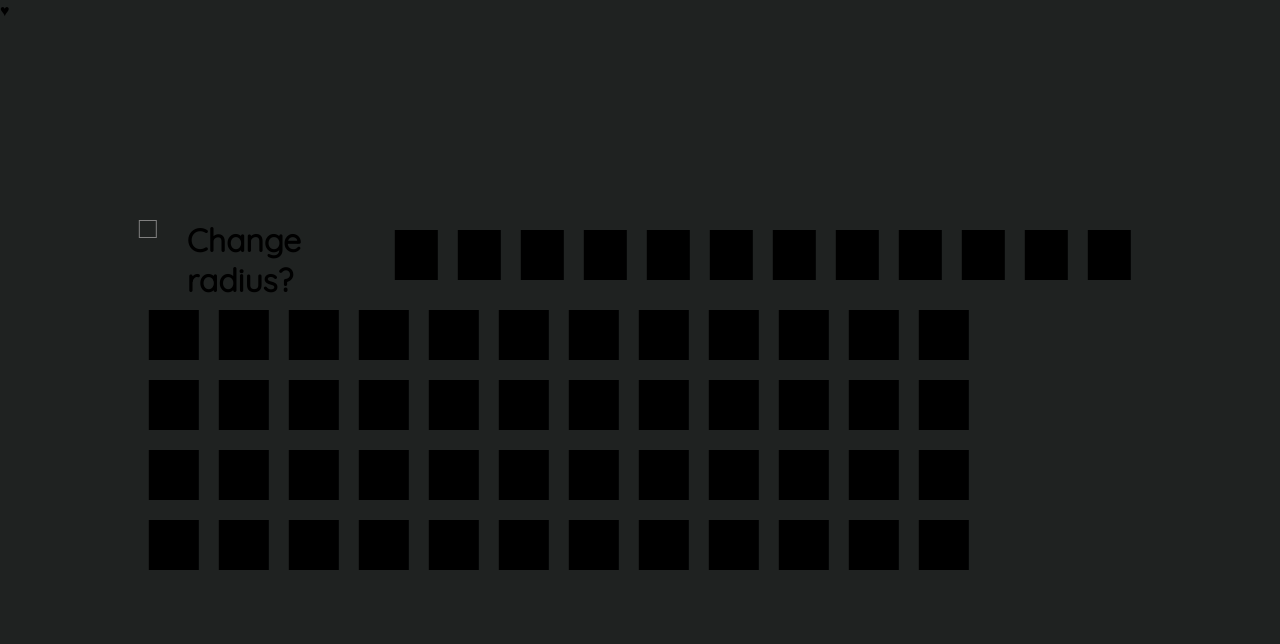
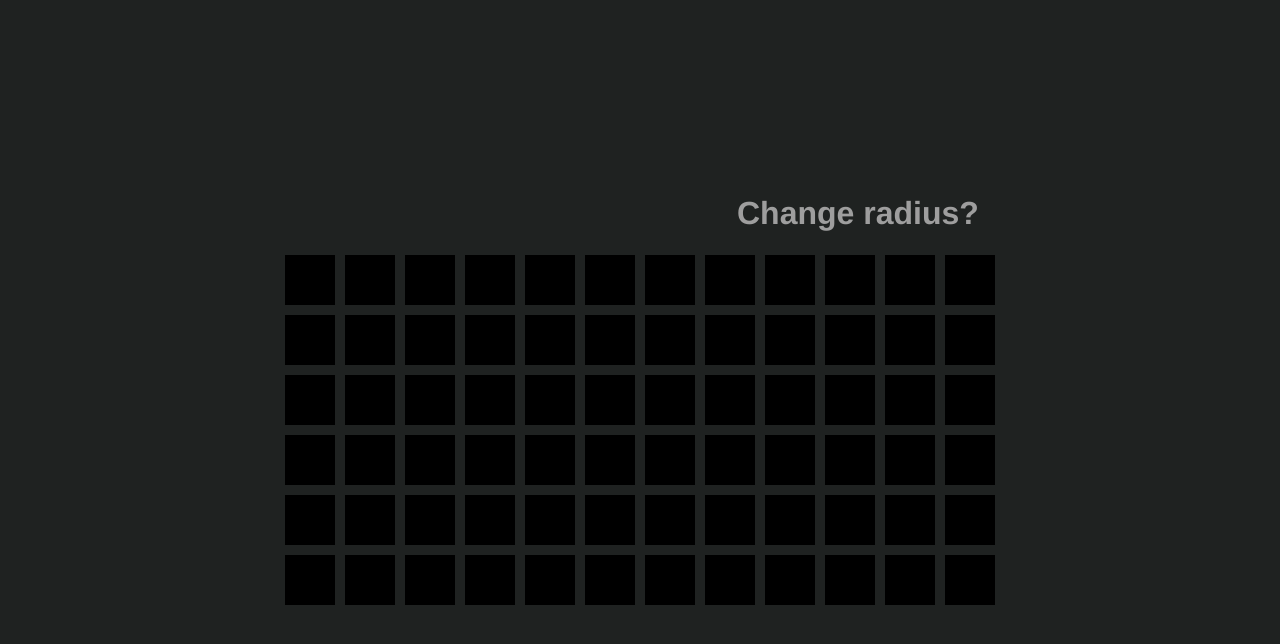
Before and after one commit to RedGhostUa/squares, a plain HTML site: page index.html in a window 1280 px wide. Drawn offline with Linux system fonts and the light colour scheme.

Commit message:
Global change

```diff
--- a/index.html
+++ b/index.html
@@ -2,6 +2,7 @@
 <html lang="en" dir="ltr">
 
 <head>
+  <meta name="viewport" content="width=device-width, initial-scale=1">
   <meta charset="utf-8">
   <link href="https://fonts.googleapis.com/css?family=Quicksand" rel="stylesheet">
   <link rel="stylesheet" href="style.css">
@@ -9,12 +10,9 @@
 </head>
 
 <body>
-  ♥
   <div class="container">
-    <div class="row">
-          <label class="check option">
     <input class="check__input" type="checkbox" id="circle">
-            <span class="check__box"></span>
+    <label class="check__label font" for="circle">
       Change radius?
     </label>
     <div class="item"></div>
@@ -29,8 +27,54 @@
     <div class="item"></div>
     <div class="item"></div>
     <div class="item"></div>
-    </div>
-    <div class="row">
+    <div class="item"></div>
+    <div class="item"></div>
+    <div class="item"></div>
+    <div class="item"></div>
+    <div class="item"></div>
+    <div class="item"></div>
+    <div class="item"></div>
+    <div class="item"></div>
+    <div class="item"></div>
+    <div class="item"></div>
+    <div class="item"></div>
+    <div class="item"></div>
+    <div class="item"></div>
+    <div class="item"></div>
+    <div class="item"></div>
+    <div class="item"></div>
+    <div class="item"></div>
+    <div class="item"></div>
+    <div class="item"></div>
+    <div class="item"></div>
+    <div class="item"></div>
+    <div class="item"></div>
+    <div class="item"></div>
+    <div class="item"></div>
+    <div class="item"></div>
+    <div class="item"></div>
+    <div class="item"></div>
+    <div class="item"></div>
+    <div class="item"></div>
+    <div class="item"></div>
+    <div class="item"></div>
+    <div class="item"></div>
+    <div class="item"></div>
+    <div class="item"></div>
+    <div class="item"></div>
+    <div class="item"></div>
+    <div class="item"></div>
+    <div class="item"></div>
+    <div class="item"></div>
+    <div class="item"></div>
+    <div class="item"></div>
+    <div class="item"></div>
+    <div class="item"></div>
+    <div class="item"></div>
+    <div class="item"></div>
+    <div class="item"></div>
+    <div class="item"></div>
+    <div class="item"></div>
     <div class="item"></div>
     <div class="item"></div>
     <div class="item"></div>
@@ -44,49 +88,6 @@
     <div class="item"></div>
     <div class="item"></div>
   </div>
-    <div class="row">
-      <div class="item"></div>
-      <div class="item"></div>
-      <div class="item"></div>
-      <div class="item"></div>
-      <div class="item"></div>
-      <div class="item"></div>
-      <div class="item"></div>
-      <div class="item"></div>
-      <div class="item"></div>
-      <div class="item"></div>
-      <div class="item"></div>
-      <div class="item"></div>
-    </div>
-    <div class="row">
-      <div class="item"></div>
-      <div class="item"></div>
-      <div class="item"></div>
-      <div class="item"></div>
-      <div class="item"></div>
-      <div class="item"></div>
-      <div class="item"></div>
-      <div class="item"></div>
-      <div class="item"></div>
-      <div class="item"></div>
-      <div class="item"></div>
-      <div class="item"></div>
-    </div>
-    <div class="row">
-      <div class="item"></div>
-      <div class="item"></div>
-      <div class="item"></div>
-      <div class="item"></div>
-      <div class="item"></div>
-      <div class="item"></div>
-      <div class="item"></div>
-      <div class="item"></div>
-      <div class="item"></div>
-      <div class="item"></div>
-      <div class="item"></div>
-      <div class="item"></div>
-    </div>
-  </div>
 </body>
 
 </html>
--- a/style.css
+++ b/style.css
@@ -1,43 +1,65 @@
 * {
   padding: 0;
   margin: 0;
-  font-family: 'Quicksand', sans-serif;
+  font-family: Helvetica, sans-serif;
 }
 
 body {
   background-color: #1F2221;
 }
 
-.magic {
-  display: flex;
-  justify-content: flex-end;
-}
-
 .container {
+  display: grid;
   position: absolute;
   top: 50%;
   left: 50%;
   transform: translate(-50%, -50%);
+  grid-template-columns: repeat(12, 50px);
+  grid-template-rows: repeat(6, 50px);
+  margin: auto;
+  grid-gap: 10px;
 }
 
-.row {
-  display: flex;
-  box-sizing: border-box;
+.font {
+  color: #9E9E9E;
 }
 
-.item {
-  margin: 10px;
-  background-color: black;
-  width: 50px;
-  height: 50px;
+.container label {
+  grid-column: span 12;
+  grid-column: 8 / 13;
+}
+
+.check__input:checked~.item {
+  border-radius: 50%;
+  border: 1px solid #F2E545;
+  width: 100px;
+  height: 100px;
+  margin: -15px;
+  background-color: inherit;
+}
+
+.check__input:checked~.item:hover {
+  background-color: #F2E545;
+  transition: 0s;
+}
+
+.check__input:checked~.item:not(:hover) {
+  transition: 5s;
+}
+
+.item:not(:hover) {
+  transition: 5s;
 }
 
 .item:hover {
   background-color: #F2E545;
 }
 
-:not(:hover) {
-  transition: 5s;
+.item {
+  position: relative;
+  background-color: black;
+  width: 50px;
+  height: 50px;
 }
 
 label {
@@ -46,8 +68,8 @@ label {
   user-select: none;
 }
 
-.check {
-  padding-left: 1.5em;
+.check__label {
+  padding-left: 1em;
 }
 
 .check__input {
@@ -57,10 +79,9 @@ label {
 
 .check__box {
   display: inline-block;
-  margin-left: -1.5em;
   position: absolute;
-  width: 0.5em;
-  height: 0.5em;
+  width: 0.7em;
+  height: 0.7em;
   border: 1px solid gray;
   transition: 0.3s;
 }
@@ -71,7 +92,3 @@ label {
   border: 1px solid #F2E545;
   border-radius: 50%;
 }
-input:checked + .item{
-  border-radius: 50%;
-  border: 1px solid #F2E545;
-}
```
Lines whose indentation alone changed are shown as unchanged.
